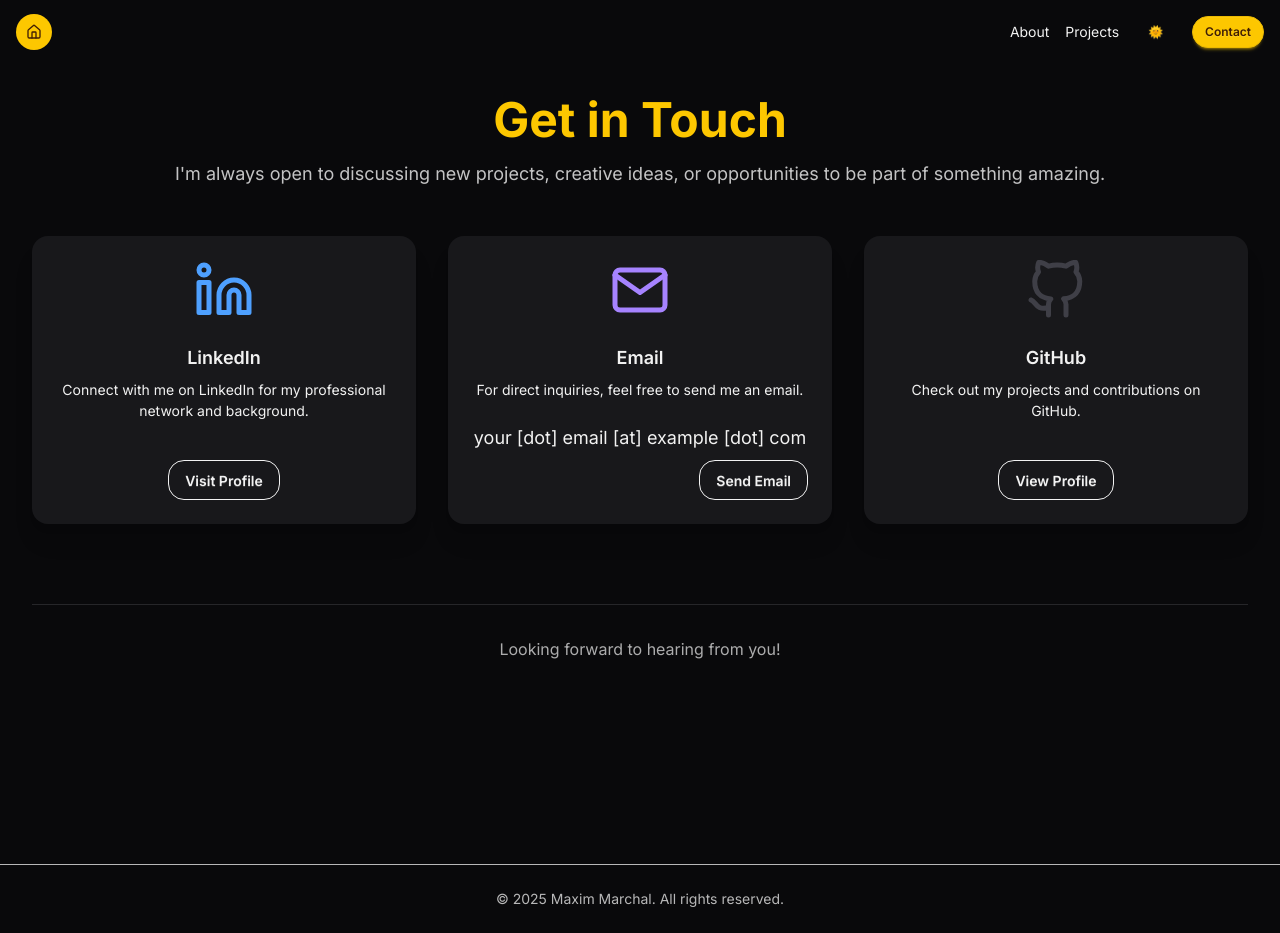
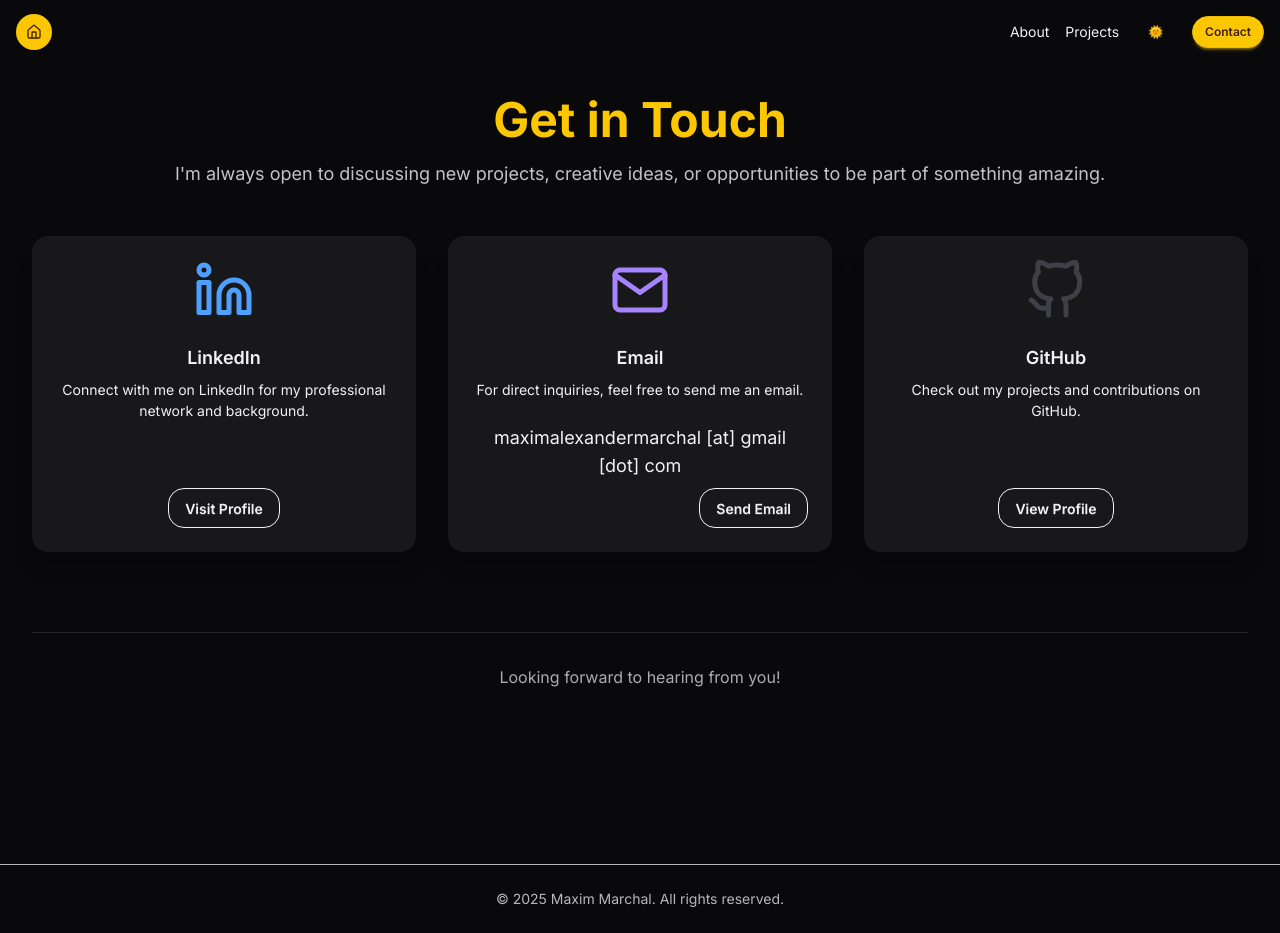
Before and after one commit to MarchalMaxim/marchalmaxim.github.io, a Next.js app: page /contact in a window 1280 px wide. Built offline with nearby package versions, Linux system fonts and the light colour scheme.

Commit message:
Replace placeholders with actual values

```diff
--- a/src/app/contact/page.tsx
+++ b/src/app/contact/page.tsx
@@ -1,9 +1,9 @@
 import { FiGithub, FiLinkedin, FiMail } from 'react-icons/fi';
 
 const ContactPage = () => {
-  const email = "your.email@example.com"; // Replace with your actual email
-  const GITHUB_USERNAME = "yourusername"; // Replace with your GitHub username
-  const LINKEDIN_PROFILE_ID = "yourprofileid"; // Replace with your LinkedIn profile ID
+  const email = "maximalexandermarchal@gmail.com";
+  const GITHUB_USERNAME = "marchalmaxim";
+  const LINKEDIN_PROFILE_ID = "maxim-marchal";
 
   // Basic email obfuscation: replace "." and "@"
   const obfuscatedEmail = email.replace(/\./g, " [dot] ").replace(/@/g, " [at] ");
```
